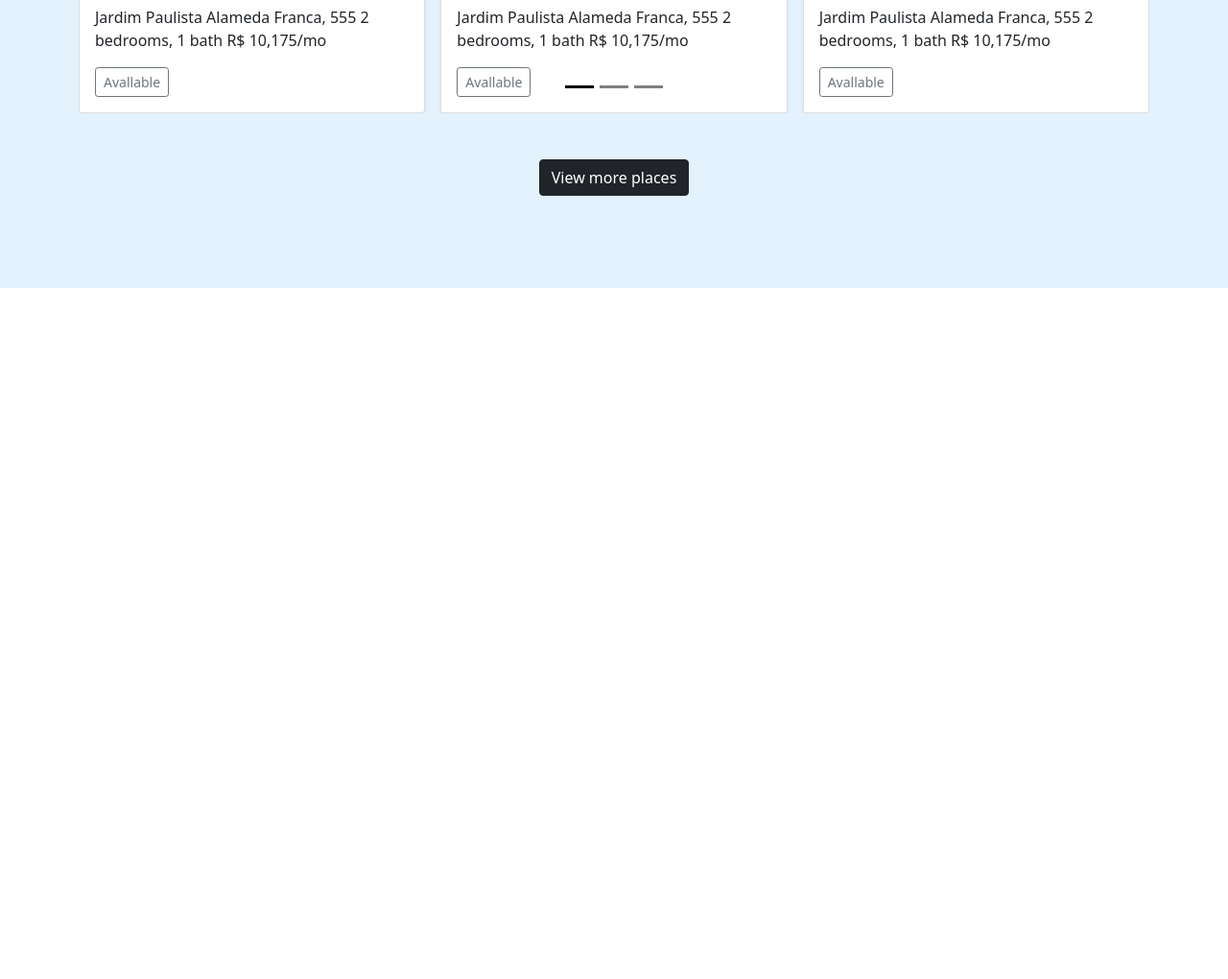
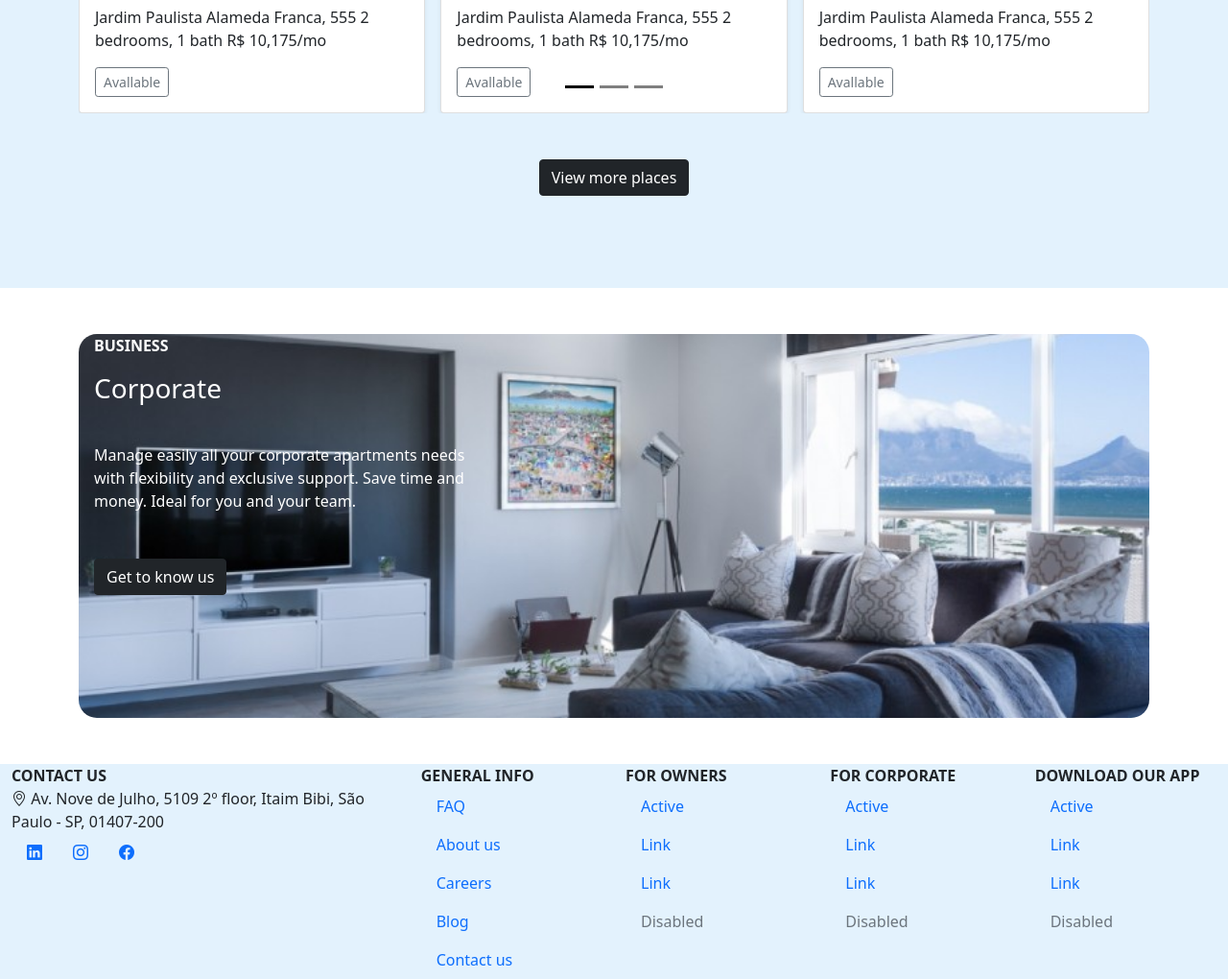
Before and after one commit to Vicente-jpro/Plathanous-front-end-challenge, a plain HTML site: page index.html in a window 1280 px wide. Shown: the part 2563-3583 px from the top of the page at 96% size. Before the commit the page ends 2863 px from the top, so only its background shows below. Drawn offline with nearby package versions, Linux system fonts and the light colour scheme.

Commit message:
Image and footer page added

```diff
--- a/css/custom.css
+++ b/css/custom.css
@@ -22,6 +22,17 @@
 
 }
 
+ .hero-image {
+  background-image: url("../img/Copy-of-Social-Media-branding-for-articles-2022-01-21T013215.145-900x471.jpg");
+  background-color: #cccccc;
+  height: 400px;
+  background-position: center;
+  background-repeat: no-repeat;
+  background-size: cover;
+  position: relative;
+  border-radius: 19px;
+}
+
 .my-8{
     padding-top: 80px;
 }
--- a/index.html
+++ b/index.html
@@ -406,5 +406,123 @@
     </div>
   </div>
 
+  <div class="container my-5">
+    <div class="hero-image text-white">
+      <strong class="p-3">BUSINESS</strong>
+      <h3 class="p-3">Corporate</h3>
+      <p class="p-3">
+Manage easily all your corporate apartments needs <br>
+with flexibility and exclusive support. Save time and <br>
+money. Ideal for you and your team.
+      </p>
+     <div class="p-3">
+        <button class="btn btn-dark">Get to know us</button>
+     </div>
+    </div>
+
+  </div>
+
+  <footer class="container-fluid blue lighten-5">
+    <div class="row ">
+       <div class="col-sm-4">
+        <strong>CONTACT US</strong> <br>
+
+        <div class="d-inline">
+          <i class="bi-geo-alt"></i>
+        </div>
+
+        <div class="d-inline">
+          Av. Nove de Julho, 5109 2º floor, Itaim Bibi, São Paulo - SP, 01407-200
+        </div>
+        <ul class="nav">
+          <li class="nav-item">
+            <a class="nav-link " href="#"><i class="bi-linkedin"></i></a>
+          </li>
+          <li class="nav-item">
+            <a class="nav-link" href="#"><i class="bi-instagram"></i></a>
+          </li>
+          <li class="nav-item">
+            <a class="nav-link" href="#"><i class="bi-facebook"></i></a>
+          </li>
+        </ul>
+       </div>
+        <div class="col">
+          <strong>GENERAL INFO</strong>
+          <ul class="nav flex-column">
+            <li class="nav-item">
+              <a class="nav-link active" href="#">FAQ</a>
+            </li>
+            <li class="nav-item">
+              <a class="nav-link" href="#">About us</a>
+            </li>
+            <li class="nav-item">
+              <a class="nav-link" href="#">Careers</a>
+            </li>
+            <li class="nav-item">
+              <a class="nav-link" href="#">Blog</a>
+            </li>
+            <li class="nav-item">
+              <a class="nav-link" href="#">Contact us</a>
+            </li>
+          </ul>
+        </div>
+        <div class="col">
+           <strong>FOR OWNERS</strong>
+          <ul class="nav flex-column">
+            <li class="nav-item">
+              <a class="nav-link active" href="#">Active</a>
+            </li>
+            <li class="nav-item">
+              <a class="nav-link" href="#">Link</a>
+            </li>
+            <li class="nav-item">
+              <a class="nav-link" href="#">Link</a>
+            </li>
+            <li class="nav-item">
+              <a class="nav-link disabled" href="#">Disabled</a>
+            </li>
+          </ul>
+
+        </div>
+
+        <div class="col">
+           <strong>FOR CORPORATE</strong>
+          <ul class="nav flex-column">
+            <li class="nav-item">
+              <a class="nav-link active" href="#">Active</a>
+            </li>
+            <li class="nav-item">
+              <a class="nav-link" href="#">Link</a>
+            </li>
+            <li class="nav-item">
+              <a class="nav-link" href="#">Link</a>
+            </li>
+            <li class="nav-item">
+              <a class="nav-link disabled" href="#">Disabled</a>
+            </li>
+          </ul>
+        </div>
+
+        <div class="col">
+           <strong>DOWNLOAD OUR APP</strong>
+          <ul class="nav flex-column">
+            <li class="nav-item">
+              <a class="nav-link active" href="#">Active</a>
+            </li>
+            <li class="nav-item">
+              <a class="nav-link" href="#">Link</a>
+            </li>
+            <li class="nav-item">
+              <a class="nav-link" href="#">Link</a>
+            </li>
+            <li class="nav-item">
+              <a class="nav-link disabled" href="#">Disabled</a>
+            </li>
+          </ul>
+        </div>
+
+    </div>
+  </footer>
+
   </body>
 </html>
```
Also changed, not shown: img/Copy-of-Social-Media-branding-for-articles-2022-01-21T013215.145-900x471.jpg (added).
